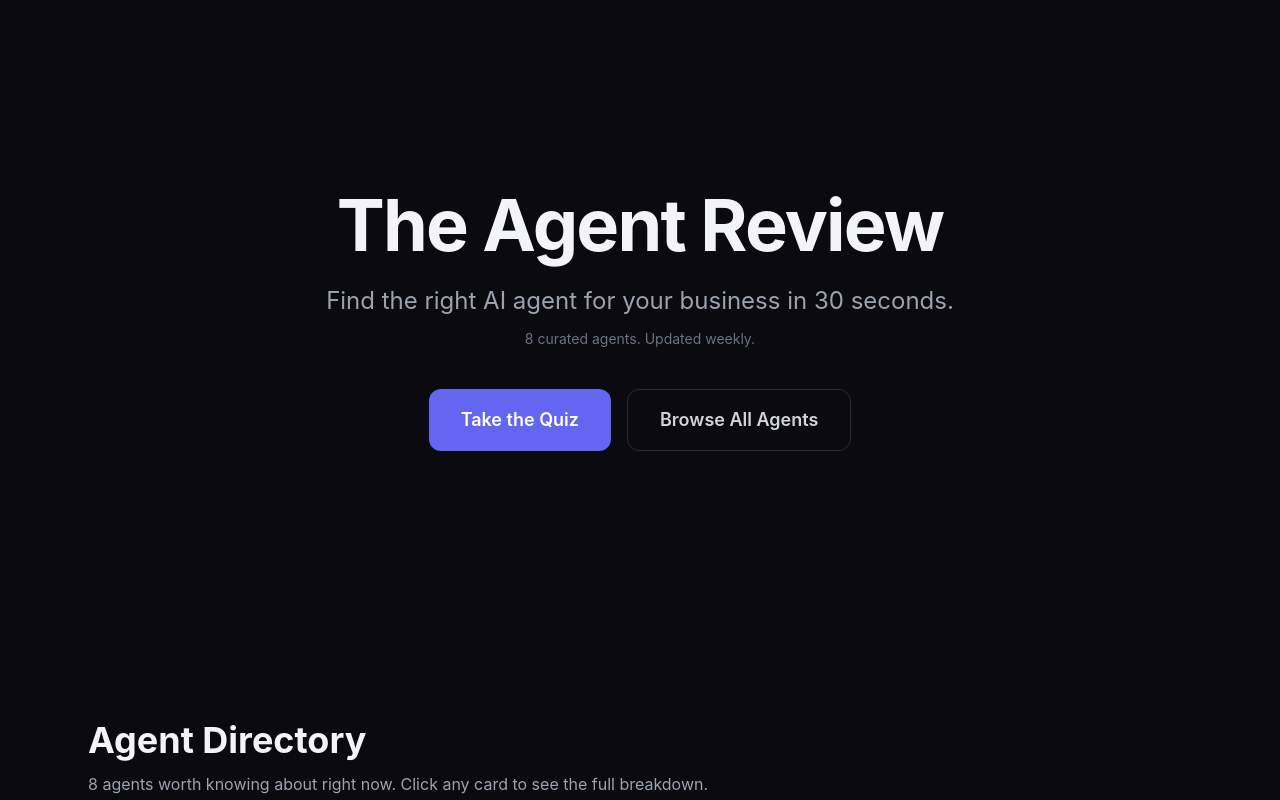
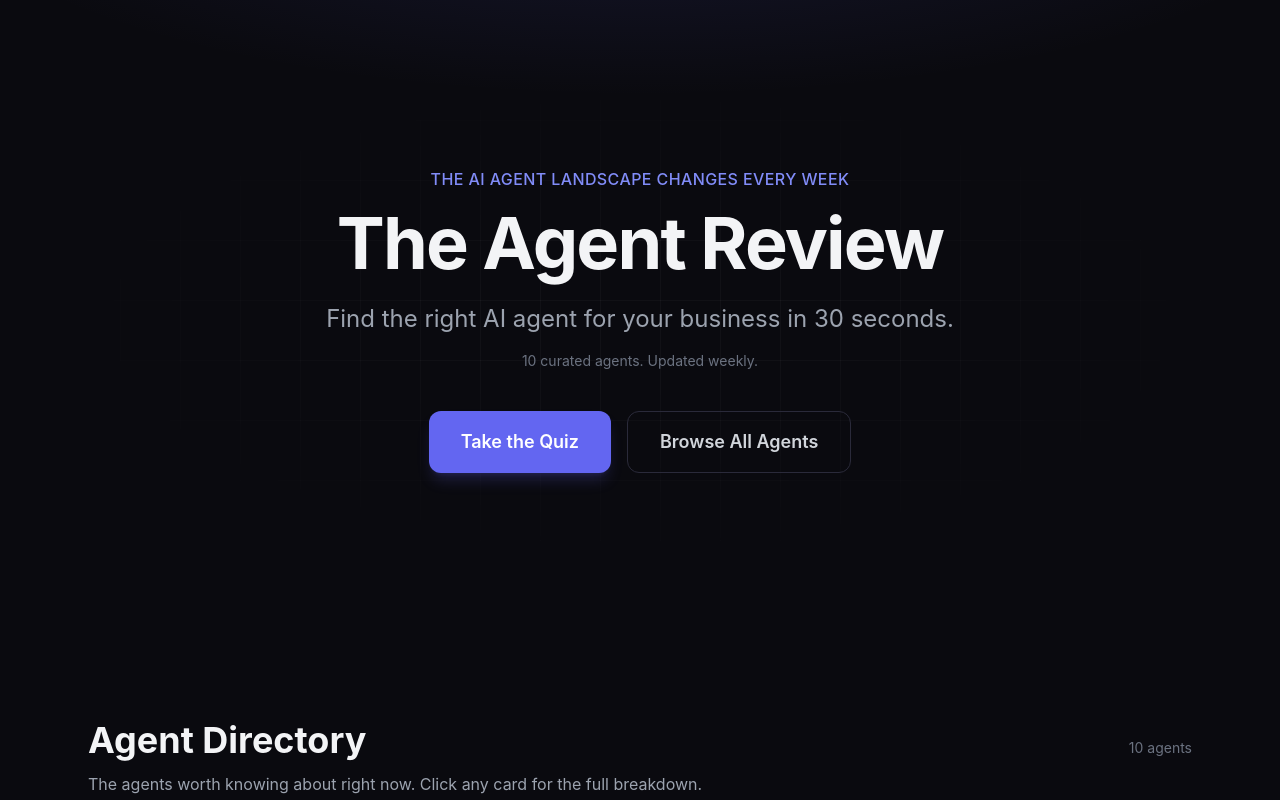
Before and after one commit to optemization-tech/the-agent-review, a plain HTML site: page index.html in a window 1280 px wide. Shown: the top 800 px of the page. Drawn offline with nearby package versions, Linux system fonts and the light colour scheme.

Commit message:
design: improve hero, fix duplicate subtitle, tighten layout
- Add subtle gradient + grid pattern to hero background
- Add hook line above title ('The AI agent landscape changes every week')
- Add glow shadow to primary CTA button
- Fix duplicate '3 quick steps' subtitle — quiz section now a styled CTA card
- Switch directory to 2-column grid (cleaner with 10 agents)
- Dynamic agent count in hero and directory
- Remove dead space between quiz section and footer
- Reduce footer margin

Co-Authored-By: Claude Opus 4.6 <noreply@anthropic.com>

```diff
--- a/index.html
+++ b/index.html
@@ -43,18 +43,30 @@
   </style>
   <style>
     body { font-family: -apple-system, BlinkMacSystemFont, 'Segoe UI', Roboto, sans-serif; }
+    .hero-gradient {
+      background: radial-gradient(ellipse 80% 50% at 50% -20%, rgba(99, 102, 241, 0.15) 0%, transparent 70%);
+    }
+    .hero-grid {
+      background-image: linear-gradient(rgba(255,255,255,0.03) 1px, transparent 1px), linear-gradient(90deg, rgba(255,255,255,0.03) 1px, transparent 1px);
+      background-size: 60px 60px;
+      mask-image: radial-gradient(ellipse 60% 50% at 50% 50%, black 20%, transparent 80%);
+      -webkit-mask-image: radial-gradient(ellipse 60% 50% at 50% 50%, black 20%, transparent 80%);
+    }
   </style>
 </head>
 <body class="bg-surface text-gray-100 min-h-screen">
 
   <!-- Hero -->
-  <section id="hero" class="min-h-[80vh] flex items-center justify-center px-6">
-    <div class="text-center max-w-3xl mx-auto">
+  <section id="hero" class="relative min-h-[80vh] flex items-center justify-center px-6 overflow-hidden">
+    <div class="absolute inset-0 hero-gradient"></div>
+    <div class="absolute inset-0 hero-grid"></div>
+    <div class="relative text-center max-w-3xl mx-auto">
+      <p class="text-sm md:text-base text-accent-light font-medium tracking-wide uppercase mb-4">The AI agent landscape changes every week</p>
       <h1 class="text-5xl md:text-7xl font-bold tracking-tight mb-6">The Agent Review</h1>
-      <p class="text-xl md:text-2xl text-gray-400 mb-3">Find the right AI agent for your business in 30 seconds.</p>
-      <p class="text-sm text-gray-500 mb-10">8 curated agents. Updated weekly.</p>
+      <p class="text-xl md:text-2xl text-gray-400 mb-4">Find the right AI agent for your business in 30 seconds.</p>
+      <p class="text-sm text-gray-500 mb-10" id="agent-count">10 curated agents. Updated weekly.</p>
       <div class="flex flex-col sm:flex-row gap-4 justify-center">
-        <button class="quiz-start-btn bg-accent hover:bg-accent-light text-white font-semibold px-8 py-4 rounded-xl transition-colors text-lg cursor-pointer">Take the Quiz</button>
+        <button class="quiz-start-btn bg-accent hover:bg-accent-light text-white font-semibold px-8 py-4 rounded-xl transition-all text-lg cursor-pointer shadow-lg shadow-accent/20 hover:shadow-accent/30">Take the Quiz</button>
         <a href="#directory" class="inline-block border border-border hover:border-accent-light text-gray-300 hover:text-white font-semibold px-8 py-4 rounded-xl transition-colors text-lg">Browse All Agents</a>
       </div>
     </div>
@@ -62,20 +74,23 @@
 
   <!-- Directory -->
   <section id="directory" class="max-w-6xl mx-auto px-6 py-20">
-    <h2 class="text-3xl md:text-4xl font-bold mb-3">Agent Directory</h2>
-    <p class="text-gray-400 mb-10">8 agents worth knowing about right now. Click any card to see the full breakdown.</p>
-    <div id="agent-grid" class="grid grid-cols-1 md:grid-cols-2 lg:grid-cols-3 gap-5"></div>
+    <div class="flex items-baseline justify-between mb-10">
+      <div>
+        <h2 class="text-3xl md:text-4xl font-bold mb-3">Agent Directory</h2>
+        <p class="text-gray-400">The agents worth knowing about right now. Click any card for the full breakdown.</p>
+      </div>
+      <span id="directory-count" class="text-sm text-gray-500 hidden md:block"></span>
+    </div>
+    <div id="agent-grid" class="grid grid-cols-1 md:grid-cols-2 gap-5"></div>
   </section>
 
-  <!-- Quiz -->
-  <section id="quiz" class="max-w-3xl mx-auto px-6 py-20">
-    <h2 class="text-3xl md:text-4xl font-bold mb-3">Find Your Agent</h2>
-    <p class="text-gray-400 mb-10">3 quick steps. Get a personalized recommendation.</p>
-    <div id="quiz-container" class="min-h-[300px]"></div>
+  <!-- Quiz CTA -->
+  <section id="quiz" class="max-w-3xl mx-auto px-6 py-16">
+    <div id="quiz-container"></div>
   </section>
 
   <!-- Footer -->
-  <footer class="border-t border-border mt-20 py-12 px-6">
+  <footer class="border-t border-border mt-10 py-12 px-6">
     <div class="max-w-6xl mx-auto text-center">
       <p class="text-gray-400">Built by <a href="https://optemization.com" target="_blank" rel="noopener" class="text-accent-light hover:text-white transition-colors">Optemization</a> — we design and build AI agent systems for businesses.</p>
     </div>
@@ -122,9 +137,18 @@ let openCard = null;
 
 function renderDirectory() {
   const grid = document.getElementById('agent-grid');
+  const agentEntries = Object.entries(KB.agents);
+  const count = agentEntries.length;
+
+  // Update counts dynamically
+  const countEl = document.getElementById('directory-count');
+  if (countEl) countEl.textContent = `${count} agents`;
+  const heroCount = document.getElementById('agent-count');
+  if (heroCount) heroCount.textContent = `${count} curated agents. Updated weekly.`;
+
   let html = '';
 
-  for (const [key, agent] of Object.entries(KB.agents)) {
+  for (const [key, agent] of agentEntries) {
     const cat = KB.category_colors[agent.category] || { bg: 'bg-gray-500/10', text: 'text-gray-400', border: 'border-gray-500/20' };
     const tech = KB.tech_labels[agent.technical_level] || { label: agent.technical_level, bg: 'bg-gray-500/10', text: 'text-gray-400' };
 
@@ -180,9 +204,10 @@ function renderQuizStart() {
   const container = document.getElementById('quiz-container');
   if (!container) return;
   container.innerHTML = `
-    <div class="text-center py-12">
-      <p class="text-gray-400 mb-6 text-lg">3 quick steps. Get a personalized recommendation.</p>
-      <button class="quiz-start-btn bg-accent hover:bg-accent-light text-white font-semibold px-8 py-4 rounded-xl transition-colors text-lg cursor-pointer">Start the Quiz</button>
+    <div class="bg-card border border-border rounded-2xl p-8 md:p-12 text-center">
+      <h3 class="text-2xl md:text-3xl font-bold mb-3">Not sure which agent is right for you?</h3>
+      <p class="text-gray-400 mb-8 max-w-lg mx-auto">Answer 3 quick questions and get a personalized recommendation with a ready-to-paste starter prompt.</p>
+      <button class="quiz-start-btn bg-accent hover:bg-accent-light text-white font-semibold px-8 py-4 rounded-xl transition-all text-lg cursor-pointer shadow-lg shadow-accent/20 hover:shadow-accent/30">Take the Quiz</button>
     </div>`;
 }
 
```
